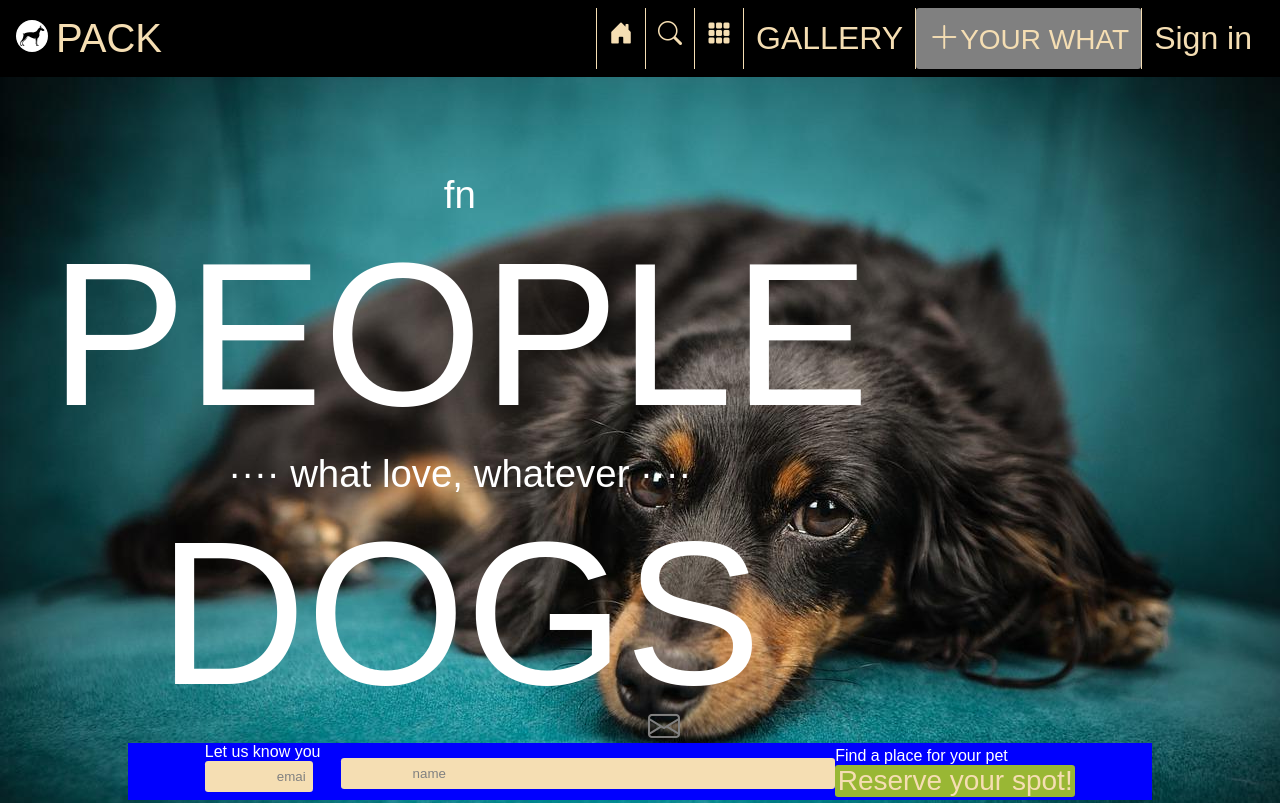
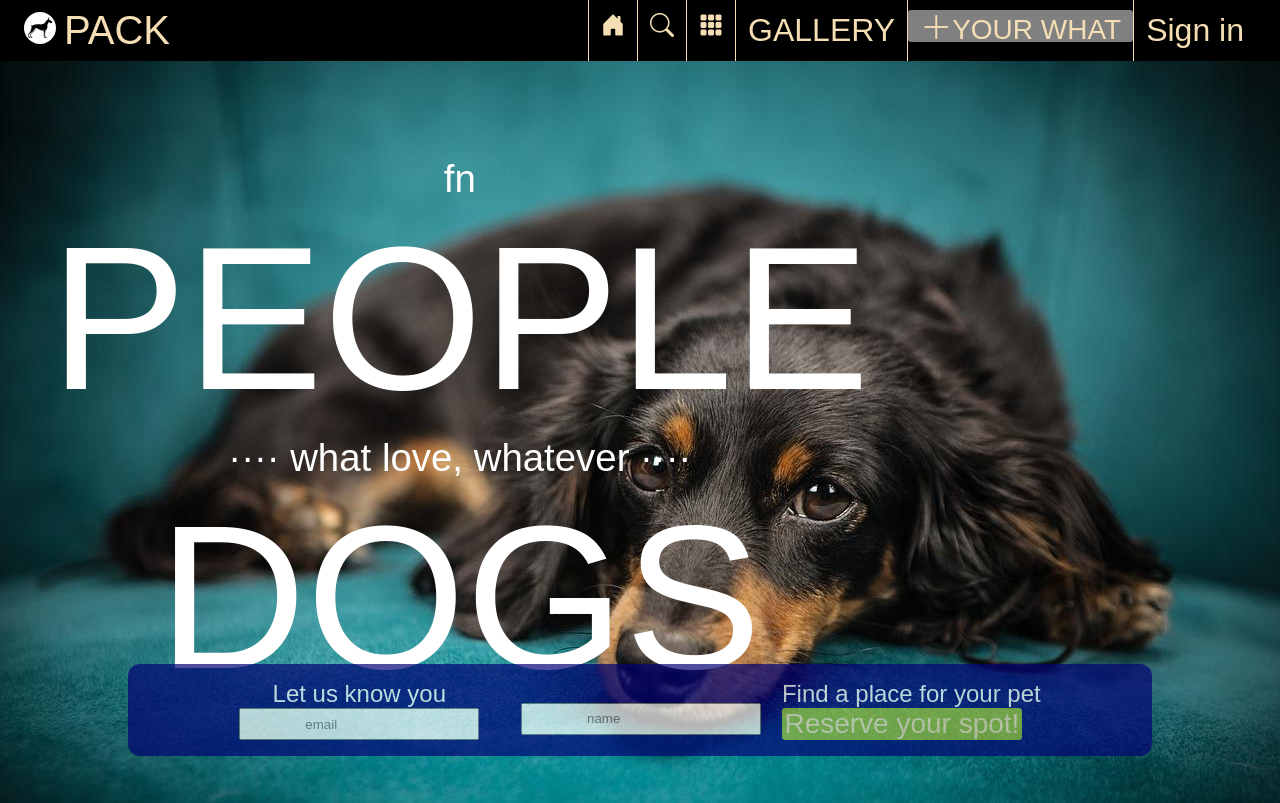
Before and after one commit to nooors/css-trainee, a plain HTML site: page index.html in a window 1280 px wide. Shown: the top 803 px of the page. Drawn offline with nearby package versions, Linux system fonts and the light colour scheme; a web font is replaced by a local one.

Commit message:
nav-bar, desktop form improved

```diff
--- a/index.html
+++ b/index.html
@@ -33,7 +33,7 @@
           <i class="bi bi-search nav-icon"></i>
           <i class="bi bi-grid-3x3-gap-fill nav-icon"></i>
           <span class="nav-text">GALLERY</span>
-          <button class="nav-button">
+          <button class="nav-button" type="button">
             <i class="bi bi-plus-lg"></i>YOUR WHAT
           </button>
           <div class="sign-desktop">Sign in</div>
--- a/style.css
+++ b/style.css
@@ -18,7 +18,7 @@ header {
   display: flex;
   justify-content: space-between;
   align-items: center;
-  padding: 0.5rem 1rem;
+  padding: 0rem 1.5rem;
   background-color: rgb(0, 0, 0);
 }
 
@@ -49,6 +49,7 @@ header i {
   width: auto;
   background-color: gray;
   padding: 0 0.75rem;
+  margin-top: 10px
 }
 .title {
   display: flex;
@@ -120,56 +121,58 @@ figure {
 /* Register form */
 .register {
   position: absolute;
+  top: 83%;
+  left: 50%;
+  transform: translate(-50%);
   width: 80%;
-  left: 50%;
-  bottom: 0%;
-  transform: translate(-50%);
-  color: white;
-  font-family: "Cabe Rawit", sans-serif;
-  background-color: blue;
   display: flex;
   justify-content: center;
-  align-content: center;
+  background-color: #040275;
+  color: white;
+  padding: 1rem;
+  font-family: "Cabe Rawit", sans-serif;
+  font-size: 1.5rem;
+  text-align: center;
+  opacity: .7;
+  border-radius: .75rem;
 }
 
 .register h2 {
   display: none;
 }
 
-/* .register label {
-    display: none;
-} */
+#envelope{
+  display: none;
+}
+
 form {
   width: 85%;
   display: flex;
-  justify-content: space-around;
+  justify-content: space-evenly;
   align-items: center;
+
 }
 
 .input-group {
-  display: flex;
-  flex-flow: column wrap;
+  display:flex;
+  flex-direction: column;
+
 }
 input,
 .input-dog input,
 .input-email input {
-  height: auto;
-  width: 80%;
-  margin-bottom: 0.5rem;
-  border: 0;
-  padding: 0.5rem;
-  background-color: wheat;
-  border-radius: 0.2rem;
+
   position: relative;
+  width: 15rem;
+  height: 2rem;
 }
 
 input.input-dog{
-    margin-top: 12px
+ margin-top: 17px;
 }
 
 input.span{
-  margin: 0;
-  padding: 0;
+
 }
 
 input::placeholder {
@@ -202,6 +205,7 @@ button {
   border: 0;
   /* padding: 0.1rem; */
   width: 15rem;
+  height: 2rem;
 }
 
 main {
@@ -298,6 +302,7 @@ main {
     font-family: "Cabe Rawit", sans-serif;
     padding: 0.25rem 1.25rem;
     background-color: rgb(0, 0, 0);
+    border-radius: 0;
   }
 
   .register h2 {
@@ -353,6 +358,7 @@ main {
   }
 
   #envelope {
+    display: inline;
     color: gray;
     font-size: 2rem;
     position: absolute;
```
